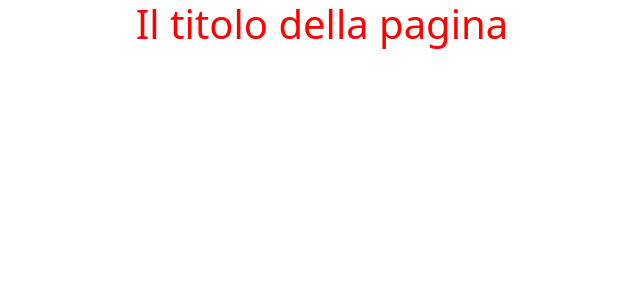
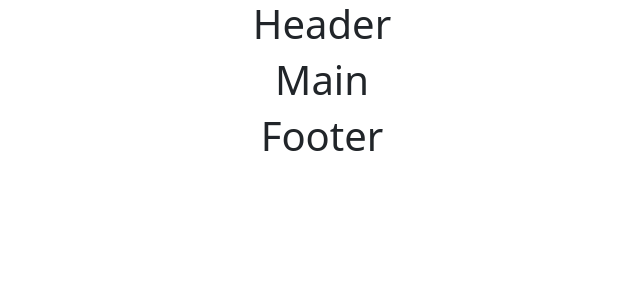
Before and after one commit to TheKaiser8/vite-boolfolio, a Vue app: page / in a window 1280 px wide. Shown: the top 300 px of the page, without its empty margins (318-958 px from the left). Built offline with nearby package versions, Linux system fonts and the light colour scheme.

Commit message:
Crea scaffolding e installa axios Scaffolding: Aggiunge AppHeader, AppMain e AppFooter Completa MILESTONE 3

```diff
--- a/index.html
+++ b/index.html
@@ -4,7 +4,7 @@
     <meta charset="UTF-8" />
     <link rel="icon" type="image/svg+xml" href="/vite.svg" />
     <meta name="viewport" content="width=device-width, initial-scale=1.0" />
-    <title>Vue Bootstrap template</title>
+    <title>Laravel Boolfolio - API</title>
   </head>
   <body>
     <div id="app"></div>
--- a/package.json
+++ b/package.json
@@ -10,6 +10,7 @@
   },
   "dependencies": {
     "@popperjs/core": "^2.11.6",
+    "axios": "^1.3.0",
     "bootstrap": "^5.2.3",
     "vue": "^3.2.41"
   },
--- a/src/App.vue
+++ b/src/App.vue
@@ -1,15 +1,22 @@
 <script>
-import AppTitle from './components/AppTitle.vue';
+import AppHeader from './components/AppHeader.vue';
+import AppMain from './components/AppMain.vue';
+import AppFooter from './components/AppFooter.vue';
+
 export default {
   components: {
-    AppTitle
+    AppHeader,
+    AppMain,
+    AppFooter
   }
 }
 </script>
 
 <template>
   <div class="container text-center">
-    <AppTitle/>
+    <AppHeader/>
+    <AppMain/>
+    <AppFooter/>
   </div>
 </template>
 
--- /dev/null
+++ b/src/components/AppFooter.vue
@@ -0,0 +1,11 @@
+<script>
+export default {
+  name: "AppFooter",
+};
+</script>
+
+<template>
+    <h1>Footer</h1>
+</template>
+
+<style lang="scss" scoped></style>
--- /dev/null
+++ b/src/components/AppHeader.vue
@@ -0,0 +1,11 @@
+<script>
+export default {
+  name: "AppHeader",
+};
+</script>
+
+<template>
+    <h1>Header</h1>
+</template>
+
+<style lang="scss" scoped></style>
--- /dev/null
+++ b/src/components/AppMain.vue
@@ -0,0 +1,11 @@
+<script>
+export default {
+  name: "AppMain",
+};
+</script>
+
+<template>
+    <h1>Main</h1>
+</template>
+
+<style lang="scss" scoped></style>
--- a/src/components/AppTitle.vue
+++ /dev/null
@@ -1,21 +0,0 @@
-<script>
-export default {
-  data() {
-    return {
-      title: 'Il titolo della pagina'
-    }
-  }
-}
-</script>
-
-<template>
-    <h1>{{ title }}</h1>
-</template>
-
-<style lang="scss" scoped>
-h1 {
-  @include media-breakpoint-up(md) {
-    color: red;
-  }
-}
-</style>
```
Also changed, not shown: 1 other file (tests, documents, lock files or other folders).
